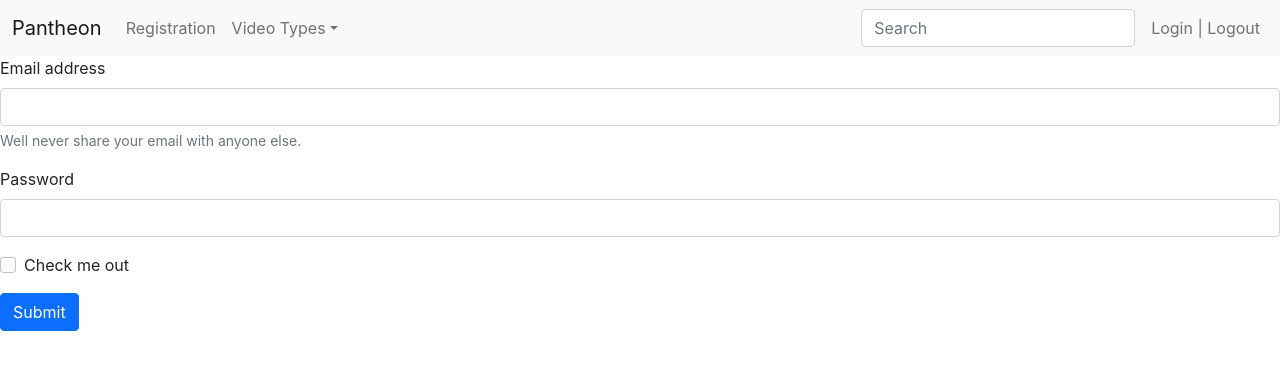
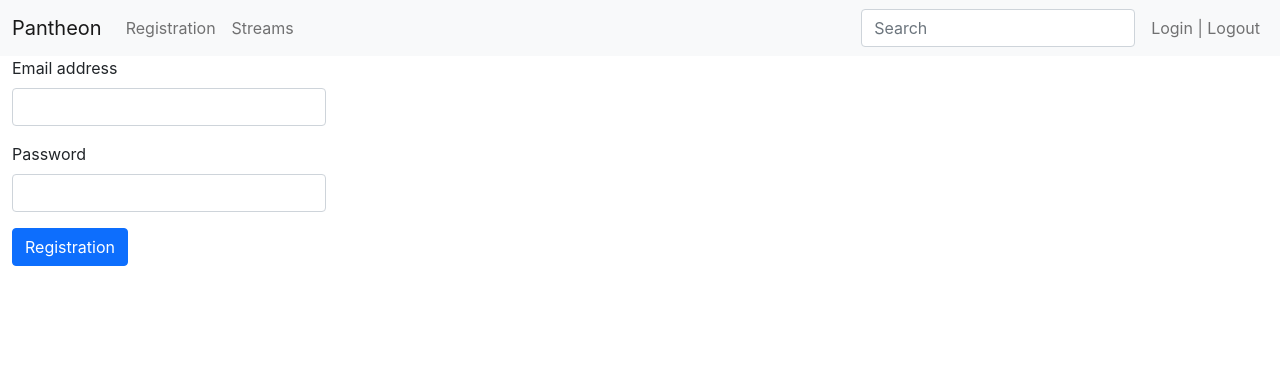
Before and after one commit to aminul007bd/react-playground, a React (Create React App) app: page /registration in a window 1280 px wide. Shown: the top 370 px of the page. Built offline with nearby package versions, Linux system fonts and the light colour scheme; the HTML template or start-up script is replaced by a standard one.

Commit message:
add streams

```diff
--- a/src/App.js
+++ b/src/App.js
@@ -40,11 +40,16 @@ function App() {
 		<Router>
 			<div>
 				<AppNavbar />
-				<Switch>
-					<Route path="/registration">
-						<AppRegistration />
-					</Route>
-				</Switch>
+				<div className="container-fluid">
+					<Switch>
+						<Route path="/registration">
+							<AppRegistration />
+						</Route>
+						<Route path="/streams">
+							<AppStreamList />
+						</Route>
+					</Switch>
+				</div>
 			</div>
 		</Router>
 		// <div className="container-fluid">
--- a/src/components/AppNavbar.js
+++ b/src/components/AppNavbar.js
@@ -6,9 +6,9 @@ export default function AppNavbar() {
 		<>
 			<nav className="navbar navbar-expand-lg navbar-light bg-light">
 				<div className="container-fluid">
-					<a className="navbar-brand" href="#">
+					<Link className="navbar-brand" to="/">
 						Pantheon
-					</a>
+					</Link>
 					<button
 						className="navbar-toggler"
 						type="button"
@@ -26,12 +26,14 @@ export default function AppNavbar() {
 								<Link className="nav-link" to="/registration">
 									Registration
 								</Link>
-								{/* <a className="nav-link" href="#">
+							</li>
+							<li className="nav-item">
+								<Link className="nav-link" to="/streams">
 									Streams
-								</a> */}
+								</Link>
 							</li>
-							<li className="nav-item dropdown">
-								<a
+							{/* <li className="nav-item dropdown">
+								<Link
 									className="nav-link dropdown-toggle"
 									href="#"
 									id="navbarDropdown"
@@ -40,15 +42,15 @@ export default function AppNavbar() {
 									aria-expanded="false"
 								>
 									Video Types
-								</a>
+								</Link>
 								<ul className="dropdown-menu" aria-labelledby="navbarDropdown">
 									<li>
-										<a className="dropdown-item" href="#">
+										<Link className="dropdown-item" href="#">
 											Action
-										</a>
+										</Link>
 									</li>
 								</ul>
-							</li>
+							</li> */}
 						</ul>
 						<form className="d-flex">
 							<input
--- a/src/components/AppRegistration.js
+++ b/src/components/AppRegistration.js
@@ -2,7 +2,7 @@ import React from 'react'
 
 function AppRegistration() {
 	return (
-		<div>
+		<div className="col-lg-3 col-sm-12">
 			<form>
 				<div className="mb-3">
 					<label htmlFor="exampleInputEmail1" className="form-label">
@@ -14,9 +14,9 @@ function AppRegistration() {
 						id="exampleInputEmail1"
 						aria-describedby="emailHelp"
 					/>
-					<div id="emailHelp" className="form-text">
+					{/* <div id="emailHelp" className="form-text">
 						Well never share your email with anyone else.
-					</div>
+					</div> */}
 				</div>
 				<div className="mb-3">
 					<label htmlFor="exampleInputPassword1" className="form-label">
@@ -24,14 +24,14 @@ function AppRegistration() {
 					</label>
 					<input type="password" className="form-control" id="exampleInputPassword1" />
 				</div>
-				<div className="mb-3 form-check">
+				{/* <div className="mb-3 form-check">
 					<input type="checkbox" className="form-check-input" id="exampleCheck1" />
 					<label className="form-check-label" htmlFor="exampleCheck1">
 						Check me out
 					</label>
-				</div>
+				</div> */}
 				<button type="submit" className="btn btn-primary">
-					Submit
+					Registration
 				</button>
 			</form>
 		</div>
```
Also changed, not shown: 1 other file (tests, documents, lock files or other folders).
